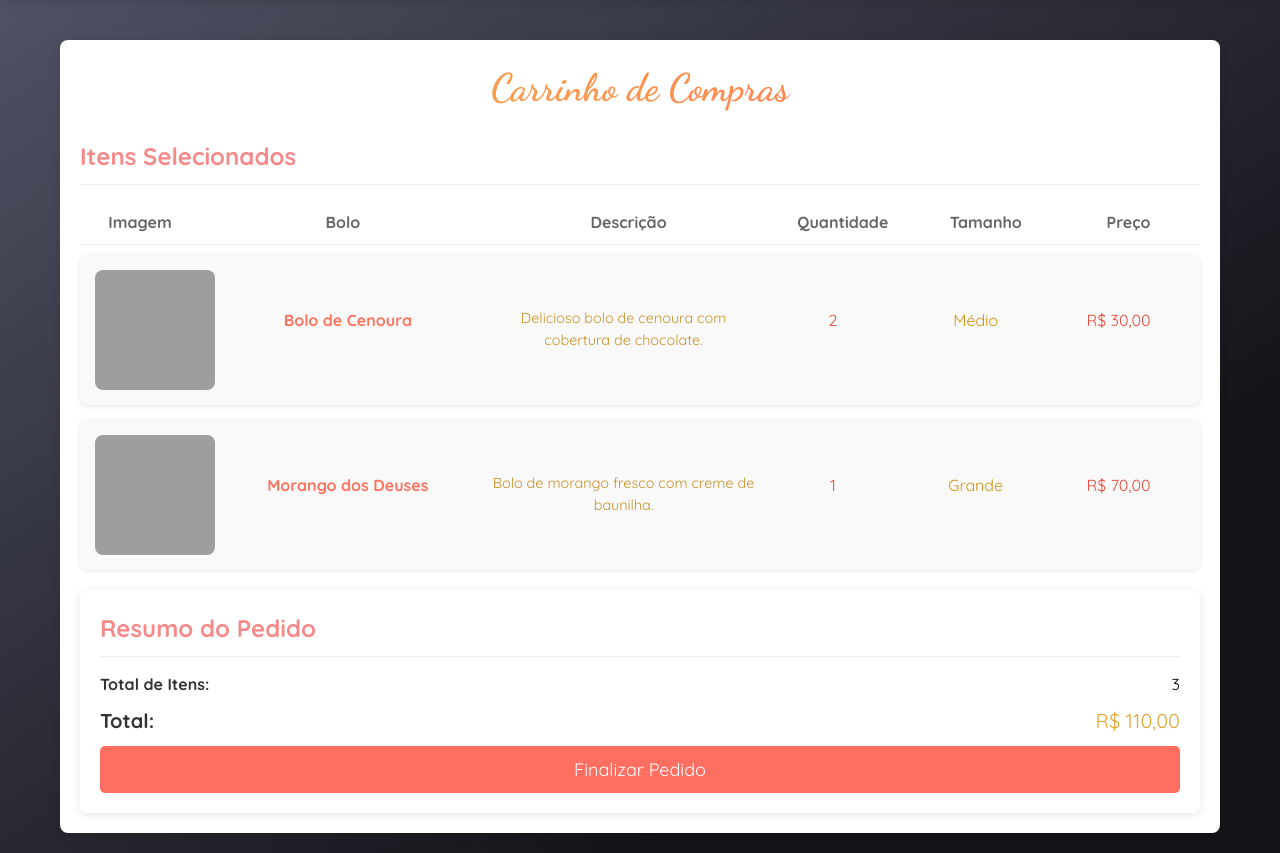
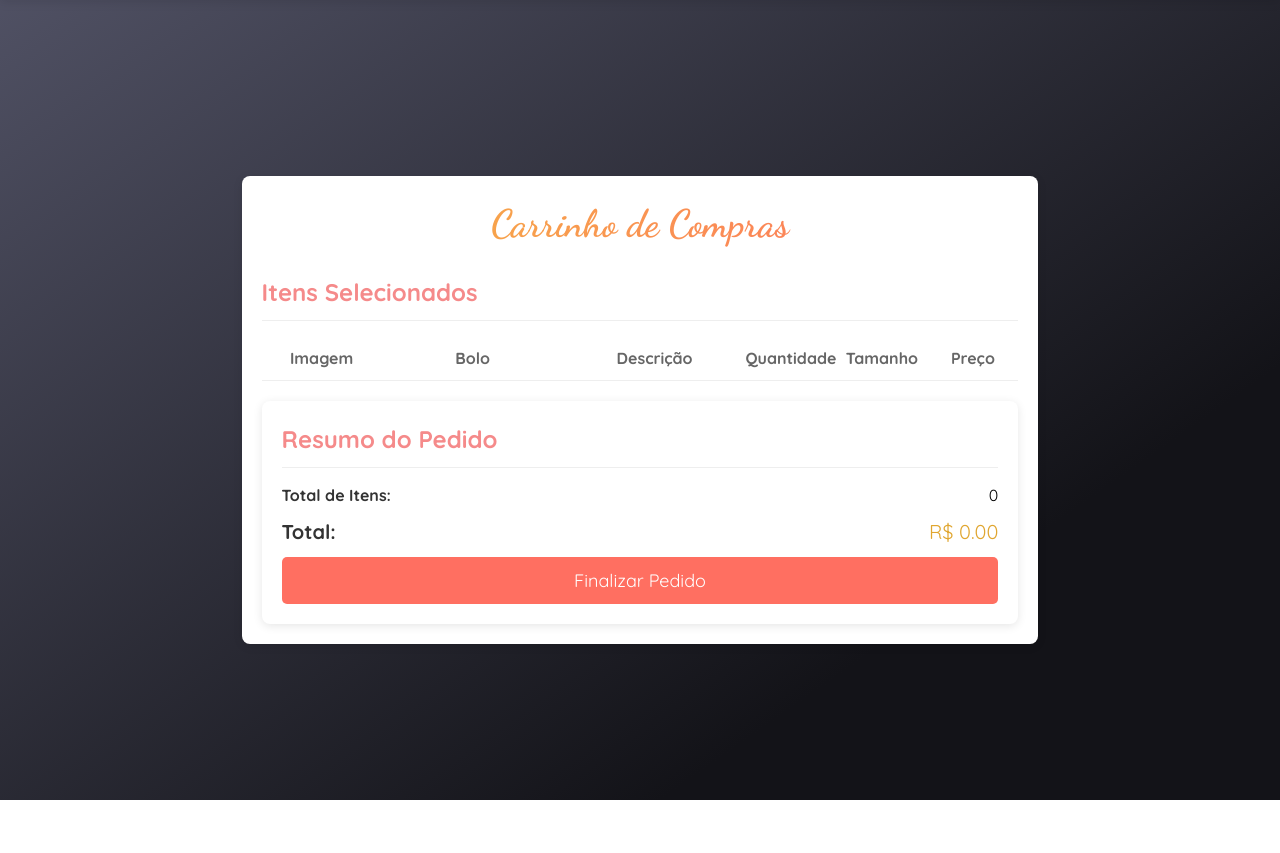
Before and after one commit to Brwnds/POO-PROJECT, a Django app: page /basket/ in a window 1280 px wide. Shown: the part 110-963 px from the top of the page. After the commit the page ends 910 px from the top, so only its background shows below. Run offline with Django 5.2, Linux system fonts and the light colour scheme; the visitor is signed in with stand-in values (Sample User, id 1); data comes from the database, SQL or seed files in the repository; data that the repository does not hold is empty; some libraries are stand-ins or nearby versions; grey boxes are pictures that could not be loaded.

Commit message:
Implementando as funcionalidades da pagina basket

```diff
--- a/app/loja/templates/basket.html
+++ b/app/loja/templates/basket.html
@@ -1,6 +1,8 @@
 {% extends 'base.html' %}
 
 {% load static %}
+
+{% csrf_token %}
 
 {% block extra_css %}
     <link rel="stylesheet" href="{% static 'css/basket.css' %}">
@@ -8,61 +10,42 @@
 
 {% block content %}
 <div class="container">
-
     <!-- Itens Selecionados -->
     <div class="items">
-        <h1 class="items-title">Carrinho de Compras</h1> <!-- Mover o título para dentro da div items -->
+        <h1 class="items-title">Carrinho de Compras</h1>
 
         <h2>Itens Selecionados</h2>
 
         <div class="item-header">
             <span>Imagem</span>
             <span>Bolo</span>
-            <span>Descrição</span> <!-- Nova coluna para descrição -->
+            <span>Descrição</span>
             <span>Quantidade</span>
             <span>Tamanho</span>
             <span>Preço</span>
         </div>
 
-        <div class="item">
-            <img class="bolo-cenoura-img" src="https://i.pinimg.com/736x/86/36/05/863605eadbfc00ef756820c8ab473f60.jpg" alt="Bolo de Cenoura com Chocolate">
-            <div class="item-details">
-                <span class="item-name">Bolo de Cenoura</span>
-                <span class="item-description">Delicioso bolo de cenoura com cobertura de chocolate.</span> <!-- Descrição do item -->
-                <span class="item-quantity">2</span>
-                <span class="item-size">Médio</span>
-                <span class="item-price">R$ 30,00</span>
-            </div>
-        </div>
-
-        <div class="item">
-            <img src="https://i.pinimg.com/564x/89/6d/3f/896d3f64085d7bc6535ef13c10fbdcaf.jpg" alt="Morango dos Deuses">
-            <div class="item-details">
-                <span class="item-name">Morango dos Deuses</span>
-                <span class="item-description">Bolo de morango fresco com creme de baunilha.</span> <!-- Descrição do item -->
-                <span class="item-quantity">1</span>
-                <span class="item-size">Grande</span>
-                <span class="item-price">R$ 70,00</span>
-            </div>
-        </div>
+        <!-- Os itens do carrinho serão injetados aqui pelo JavaScript -->
+        <div id="carrinho-itens"></div>
 
         <!-- Resumo da Compra -->
         <div class="summary">
             <h2>Resumo do Pedido</h2>
             <div class="summary-item">
                 <span class="item-name">Total de Itens:</span>
-            <span class="item-value" id="total-itens">3</span>
+                <span class="item-value" id="total-itens">0</span>
             </div>
 
             <div class="summary-item">
                 <span class="item-name total">Total:</span>
-            <span class="item-value total" id="total">R$ 110,00</span>
+                <span class="item-value total" id="total">R$ 0,00</span>
             </div>
-        <button class="checkout-btn">Finalizar Pedido</button>
+            <button id="finalizar-compra" class="checkout-btn">Finalizar Pedido</button>
+        </div>
     </div>
 </div>
 {% endblock %}
 
 {% block extra_js %}
-
+    <script src="{% static 'js/basket.js' %}"></script>
 {% endblock %}
--- a/app/loja/templates/catalogo.html
+++ b/app/loja/templates/catalogo.html
@@ -49,7 +49,7 @@
     </div>
 </aside>
    <!-- Conteúdo do Catálogo -->
-   <div id="catalogo">
+<div id="catalogo">
     <section class="categoria">
         <div class="card-container">
             <div class="card-row">
@@ -77,7 +77,9 @@
        <h2>Carrinho de Compras</h2>
        <div id="carrinho-itens"></div>
        <p>Total: <span id="total">R$ 0,00</span></p>
-       <button id="finalizar-compra">Finalizar Compra</button>
+       <a href="{% url 'basket' %}" style="text-decoration: none;">
+        <button id="finalizar-compra">Visualizar Carrinho</button>
+       </a>
    </aside>
 </div>
 {% endblock %}
--- a/app/loja/views.py
+++ b/app/loja/views.py
@@ -88,7 +88,17 @@
 @login_required
 def obter_carrinho(request):
     profile = Profile.objects.get(user=request.user)
-    carrinho = profile.listar_carrinho()
+    carrinho = []
+    for item in profile.listar_carrinho():
+        bolo = Bolo.objects.get(id=item['bolo_id'])
+        carrinho.append({
+            'bolo_nome': bolo.sabor,
+            'descricao': bolo.descricao,
+            'imagem_url': bolo.imagem_url,
+            'tamanho': item['tamanho'],
+            'preco': item['preco'],
+            'quantidade': item['quantidade']
+        })
     total = profile.obter_valor_total()
     return JsonResponse({'carrinho': carrinho, 'total': str(total)})
 
```
Also changed, not shown: app/static/js/catalogo.js (+0 -25 lines). Lines whose indentation alone changed are shown as unchanged.
